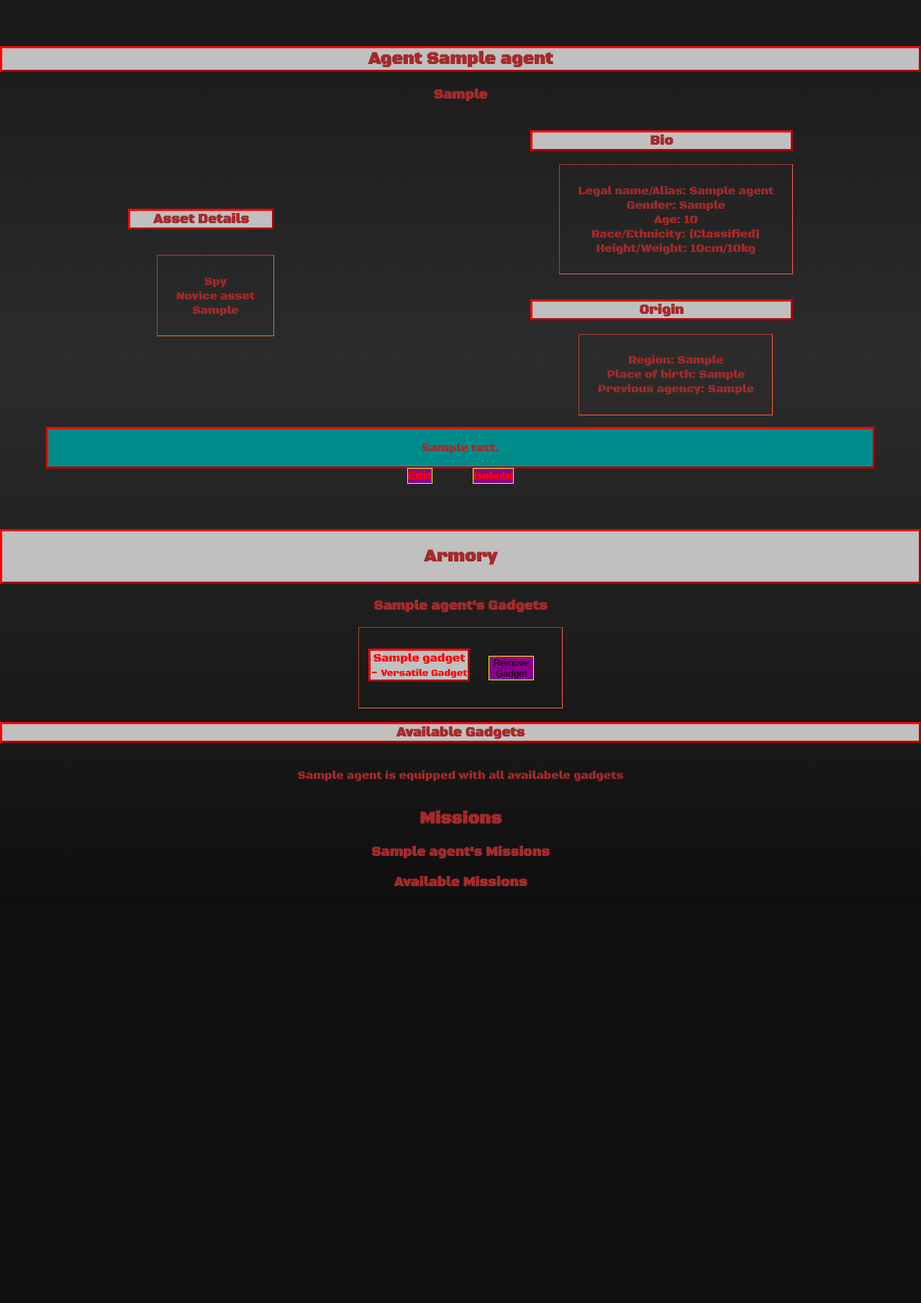
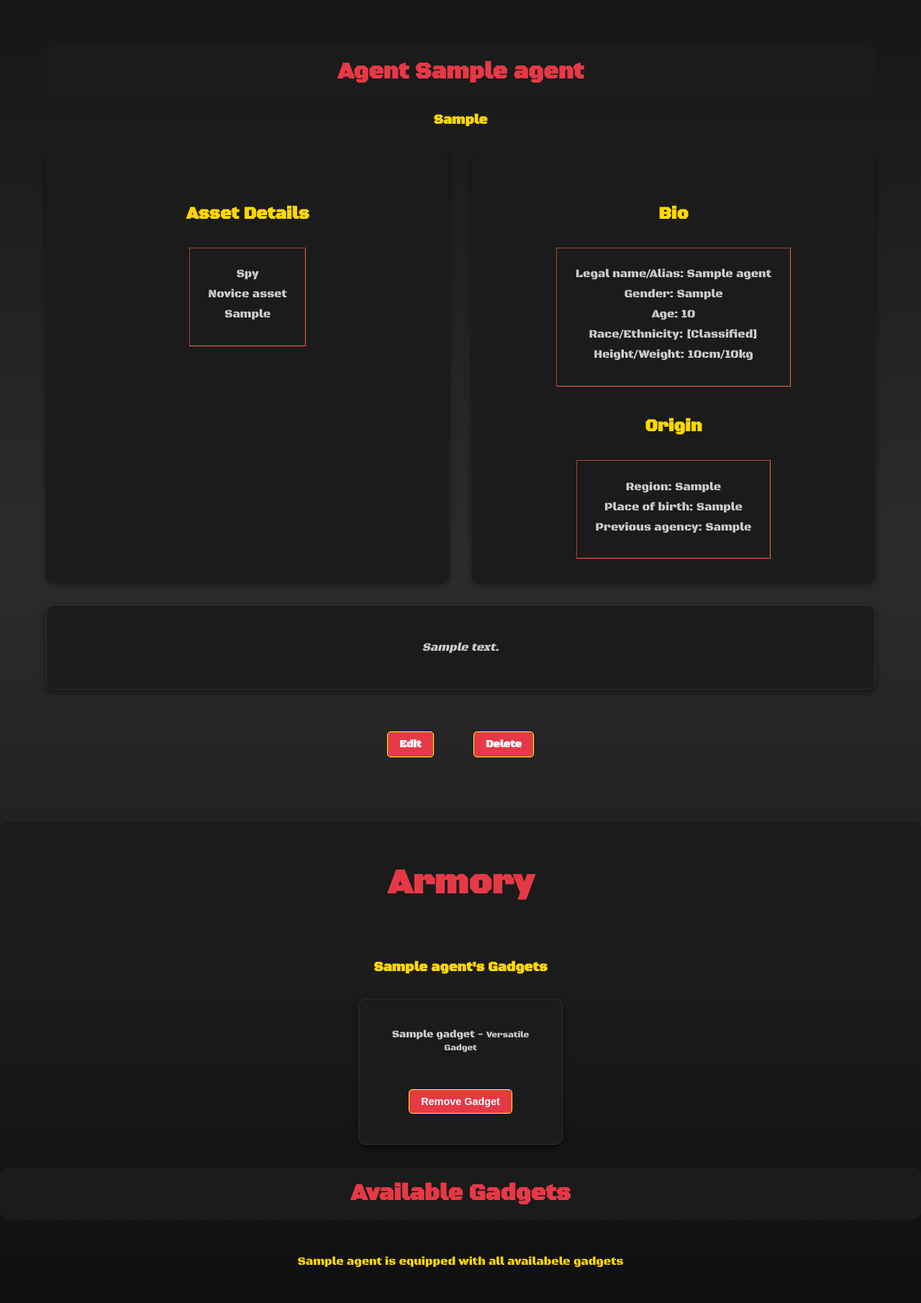
Before and after one commit to ShirtHanger/world-of-contracts, a Django app: page /agents/1/ in a window 1280 px wide. Shown: the part 256-2066 px from the top of the page at 72% size. Before the commit the page ends 1487 px from the top, so only its background shows below. Run offline with Django 5.2, Linux system fonts and the light colour scheme; a user stored in the database is signed in; tables that the repository leaves empty hold one stand-in row (values such as "Sample post").

Commit message:
Styling! Styling looks sleek and deadly now

```diff
--- a/main_app/static/css/base.css
+++ b/main_app/static/css/base.css
@@ -1,4 +1,8 @@
 @import url('https://fonts.googleapis.com/css2?family=Black+Ops+One&family=Roboto:ital,wght@0,100;0,300;0,400;0,500;0,700;0,900;1,100;1,300;1,400;1,500;1,700;1,900&display=swap');
+
+@import url('https://fonts.googleapis.com/css2?family=Black+Ops+One&family=Montserrat:ital,wght@1,521&family=Roboto:ital,wght@0,100;0,300;0,400;0,500;0,700;0,900;1,100;1,300;1,400;1,500;1,700;1,900&display=swap');
+
+@import url('https://fonts.googleapis.com/css2?family=Black+Ops+One&family=Hanken+Grotesk:ital,wght@0,200;1,200&family=Montserrat:ital,wght@1,521&family=Roboto:ital,wght@0,100;0,300;0,400;0,500;0,700;0,900;1,100;1,300;1,400;1,500;1,700;1,900&display=swap');
 
 body {
     margin: auto;
--- a/main_app/static/css/detail.css
+++ b/main_app/static/css/detail.css
@@ -1,59 +1,144 @@
-body {
-    color: brown;
+/* Import Fonts */
+@import url('https://fonts.googleapis.com/css2?family=Black+Ops+One&family=Roboto:wght@300;400;500;700&display=swap');
+
+.object-details {
+    margin: 4rem auto;
+    max-width: 90%;
+}
+
+/* Both the info and stat blocks */
+.info-stats-container {
+    display: flex;
+    flex-wrap: wrap;
+    justify-content: center;
+    gap: 2rem;
+    margin-top: 2rem;
+}
+
+/* Object name and detail headers */
+.object-title {
+    font-family: "Black Ops One", sans-serif;
+    font-size: 2rem;
+    color: #e63946;
+    background-color: #1b1b1b;
+    padding: 1rem;
+    border-radius: 10px;
+    transition: background-color 0.5s ease-in-out;
+    margin-bottom: 1rem;
+}
+
+.object-title:hover {
+    background-color: green;
+    color: silver;
+}
+
+/* Info and Stat blocks */
+.info-container, .stats-container {
+    background: #1b1b1b;
+    padding: 2rem;
+    border-radius: 10px;
+    box-shadow: 0 4px 8px rgba(0, 0, 0, 0.5);
+    flex: 1 1 300px;
+}
+
+.info-container h3, .stats-container h3 {
+    font-size: 1.5rem;
+    margin-bottom: 1rem;
+    color: #ffd700;
+    font-family: "Black Ops One", sans-serif;
+}
+
+.info-container ul, .stats-container ul {
+    list-style: none;
+    padding: 0;
+    margin: 0;
+    color: #ccc;
+}
+
+.info-container li, .stats-container li {
+    margin-bottom: 0.5rem;
+}
+
+/* Object's lenghty dossier description */
+.lore-container {
+    background: #1b1b1b;
+    color: #ccc;
+    border: 1px solid #333;
+    padding: 2rem;
+    margin: 2rem auto;
+    border-radius: 10px;
+    box-shadow: 0 4px 8px rgba(0, 0, 0, 0.5);
+    font-style: italic;
+}
+
+/* Cards list for child objects */
+.card-container {
+    display: flex;
+    flex-wrap: wrap;
+    justify-content: center;
+    gap: 1.5rem;
+    margin: 2rem auto;
+    padding: 0;
+}
+
+/* Inidivdual cards */
+.card {
+    background: #1b1b1b;
+    border: 1px solid #333;
+    border-radius: 10px;
+    box-shadow: 0 4px 8px rgba(0, 0, 0, 0.5);
+    padding: 1rem;
+    width: 250px;
+    transition: transform 0.3s, box-shadow 0.3s, background 0.5s ease-in-out;
     text-align: center;
 }
 
-.object-details {
-    margin: 5vw 0;
+.card:hover {
+    transform: translateY(-10px);
+    box-shadow: 0 8px 16px rgba(0, 0, 0, 0.8);
+    background: tomato;
+    color: silver;
 }
 
-.info-stats-container {
-    display: flex;
-    flex-direction: row;
-    justify-content: space-around;
+.card h3 {
+    font-size: 1.2rem;
+    margin-bottom: 0.5rem;
+    color: #ffd700;
 }
 
-.info-container {
-    display: flex;
-    flex-direction: column;
-    justify-content: center;
+.card p {
+    color: #ccc;
+    font-size: 0.9rem;
+    margin: 0.5rem 0;
 }
 
-.object-title {
-    transition: background-color ease-in-out 0.5s;
-    background-color: silver;
-    border: 3px outset red;
+/* Add/Remove */
+.btn {
+    display: inline-block;
+    padding: 0.5rem 1rem;
+    font-size: 0.9rem;
+    font-weight: bold;
+    color: #fff;
+    text-decoration: none;
+    border-radius: 5px;
+    transition: transform 0.3s, background 0.5s ease-in-out;
+    background: #e63946;
 }
 
-.object-title:hover {
-    background-color: tomato;
+.btn:hover {
+    transform: scale(1.05);
+    background: #ffd700;
+    color: #000;
 }
 
-.stats-container {
-    display: flex;
-    flex-direction: column;
-    justify-content: center;
+/* Mobile */
+@media screen and (max-width: 800px) {
+    .info-stats-container {
+        flex-direction: column;
+        gap: 1.5rem;
+    }
+
+    .card {
+        width: 90%;
+    }
 }
-
-.lore-container {
-    background: darkcyan;
-    border: 3px outset red;
-    margin: 0 5vw;
-}
-
-.card-container {
-    display: flex;
-    flex-direction: row;
-    flex-wrap: wrap;
-    justify-content: center;
-}
-
-.card {
-    border: 0.1vw inset tomato;
-    /* margin: 2vw; */
-    padding: 1vw;
-    width: 20vw;
-    display: flex;
-    justify-content: space-evenly;
-    transition: background-color ease-in-out 0.5s;
-}
--- a/main_app/templates/agents/agent_detail.html
+++ b/main_app/templates/agents/agent_detail.html
@@ -142,27 +142,6 @@
 
   </section>
 
-  <!-- Agent missions -->
-  <section class="missions">
-    <div class="subsection-title">
-      <h2>Missions</h2>
-    </div>
-
-    <!-- Missions for this specific agent -->
-    <h3>{{ agent.code_name }}'s Missions</h3>
-    <div class="subsection-content">
-    </div>
-
-
-
-    <!-- All missions -->
-    <h3>Available Missions</h3>
-    <div class="subsection-content">
-    </div>
-
-  </section>
-
-
   </section>
 
 
```
Also changed, not shown: main_app/static/css/index.css (+121 -25 lines), main_app/migrations/0020_alter_agent_age_alter_agent_description_and_more.py (added).
